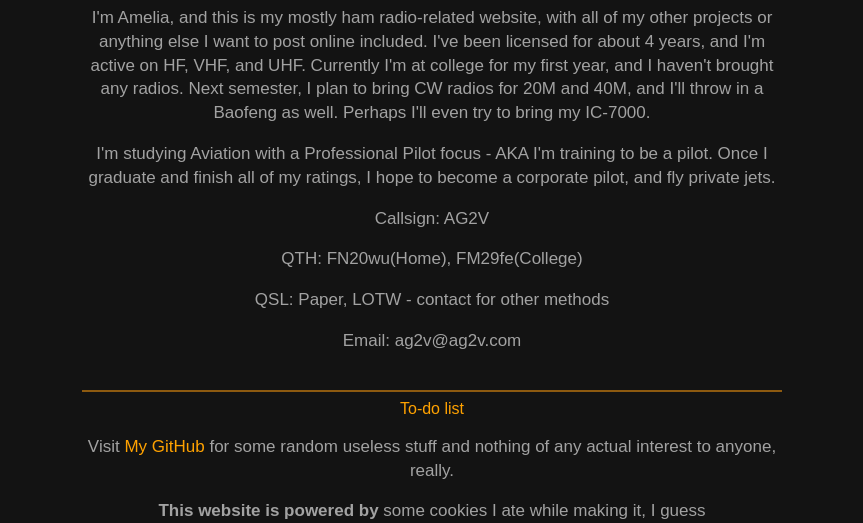
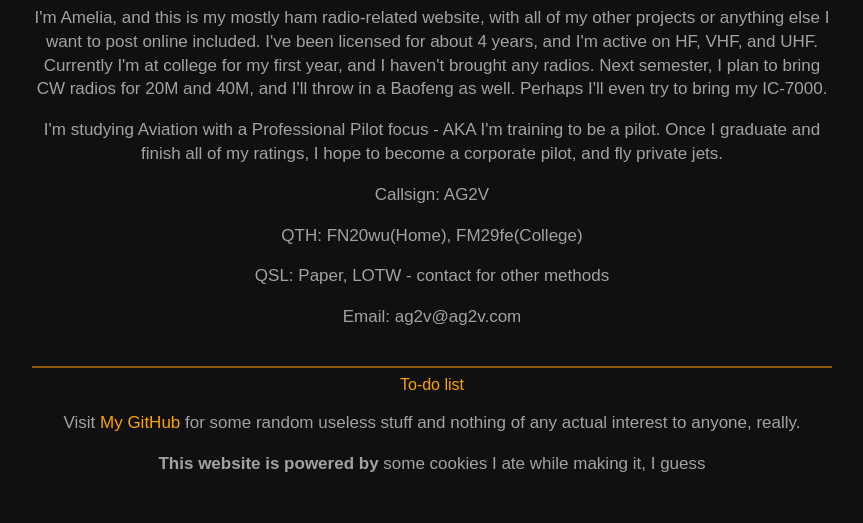
Before and after one commit to struts681/struts681.github.io, a plain HTML site: page index.html in a window 1280 px wide. Shown: the part 552-1075 px from the top of the page, without its empty margins (208-1071 px from the left). After the commit the page ends 1044 px from the top, so only its background shows below. Drawn offline with Linux system fonts and the light colour scheme.

Commit message:
Add files via upload

```diff
--- a/style.css
+++ b/style.css
@@ -1,11 +1,12 @@
 body {
-    background-color: #131313;
+    background-color: #101010;
     margin: auto;
-    max-width: 700px;
+    max-width: 800px;
     alignment: center;
     font-family: Arial;
     text-align: center;
     overflow-x: hidden;
+    margin-bottom: 16px;
 }
 
 h1.headingbar {
@@ -69,7 +70,7 @@ a {
 
 a:visited {
     text-decoration: none;
-    color: darkred;
+    color: #9d3304;
 }
 
 a:hover {
```
